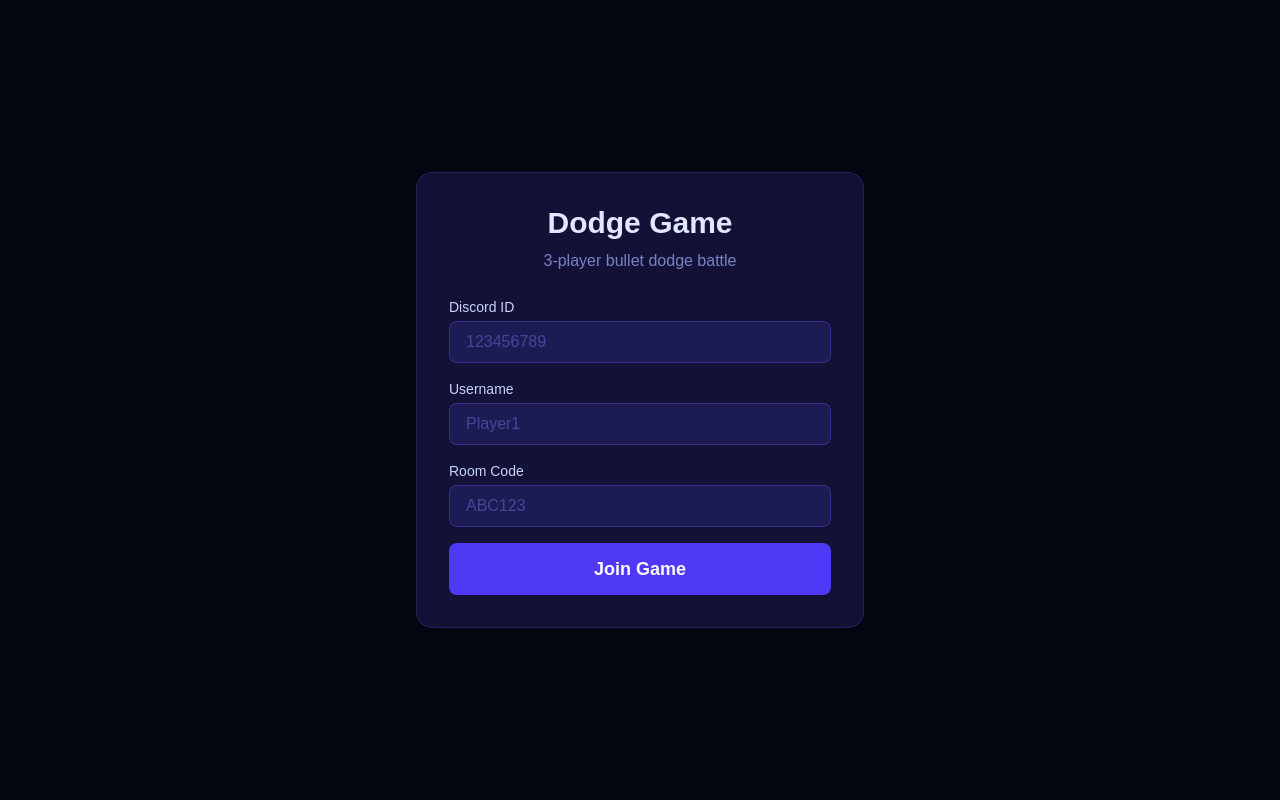
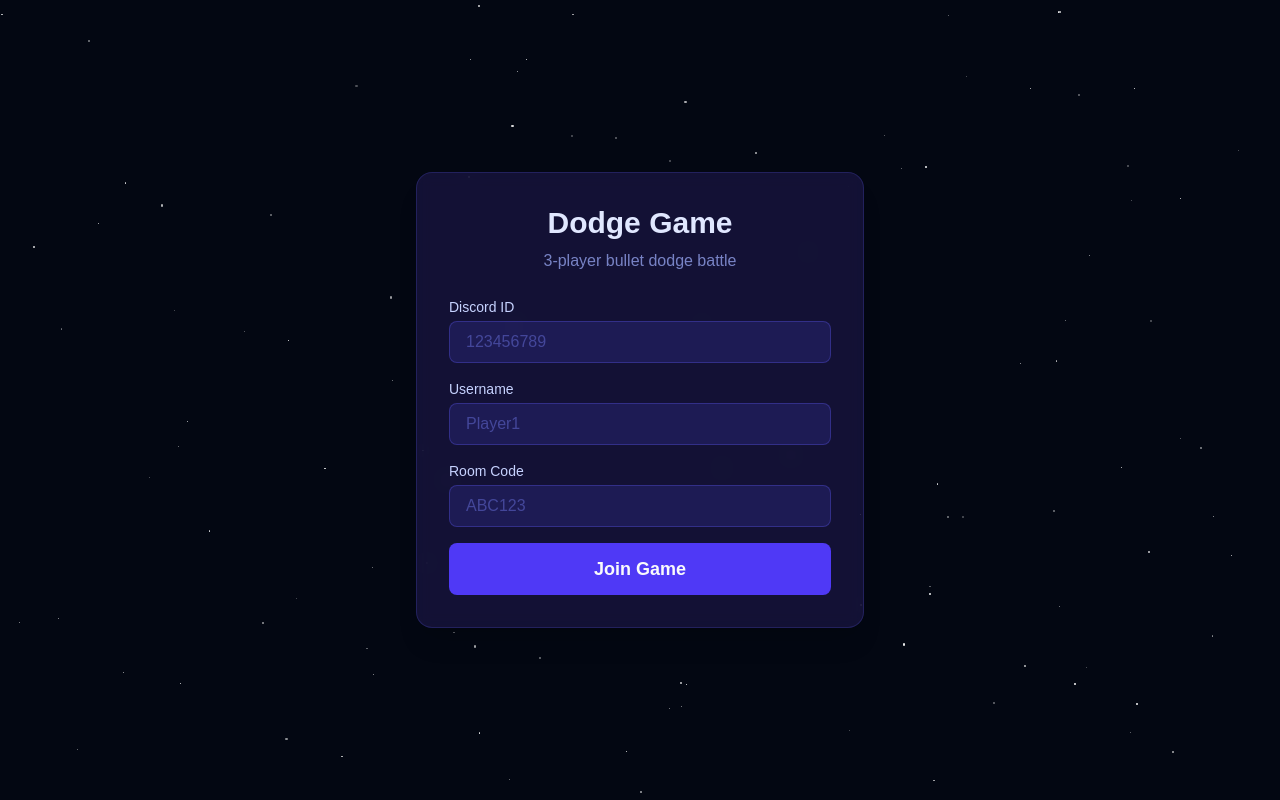
Before and after one commit to tobakuro/DiscordGameBot_DodgeGame, a Next.js app: page / in a window 1280 px wide. Built offline with nearby package versions, Linux system fonts and the light colour scheme.

Commit message:
宇宙のテーマを使用

```diff
--- a/src/app/layout.tsx
+++ b/src/app/layout.tsx
@@ -1,5 +1,6 @@
 import type { Metadata } from "next";
 import { Geist, Geist_Mono } from "next/font/google";
+import StarfieldBg from "@/components/StarfieldBg";
 import "./globals.css";
 
 const geistSans = Geist({
@@ -25,8 +26,9 @@ export default function RootLayout({
   return (
     <html lang="en" className="dark">
       <body
-        className={`${geistSans.variable} ${geistMono.variable} antialiased bg-gray-950 text-white`}
+        className={`${geistSans.variable} ${geistMono.variable} antialiased bg-[#050816] text-white`}
       >
+        <StarfieldBg />
         {children}
       </body>
     </html>
```
